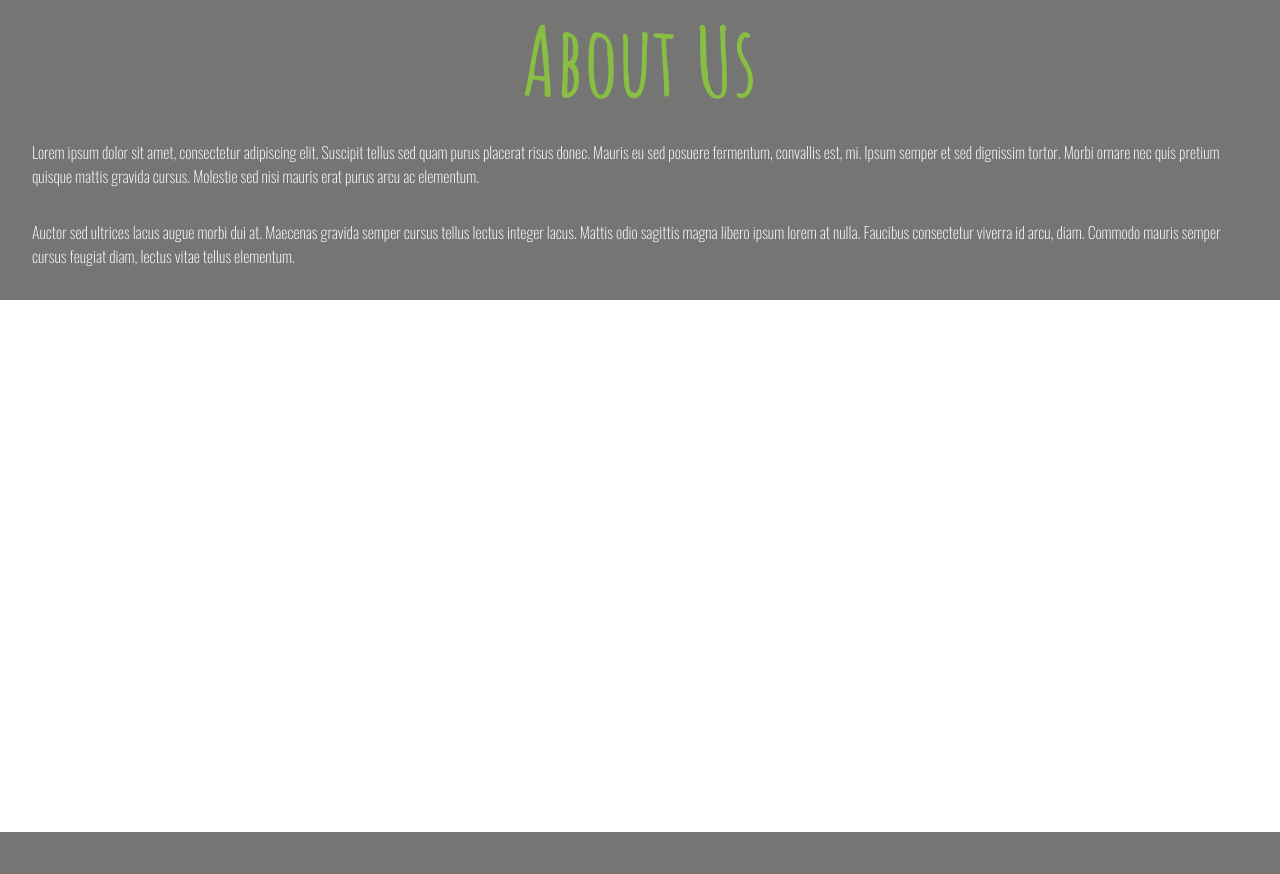
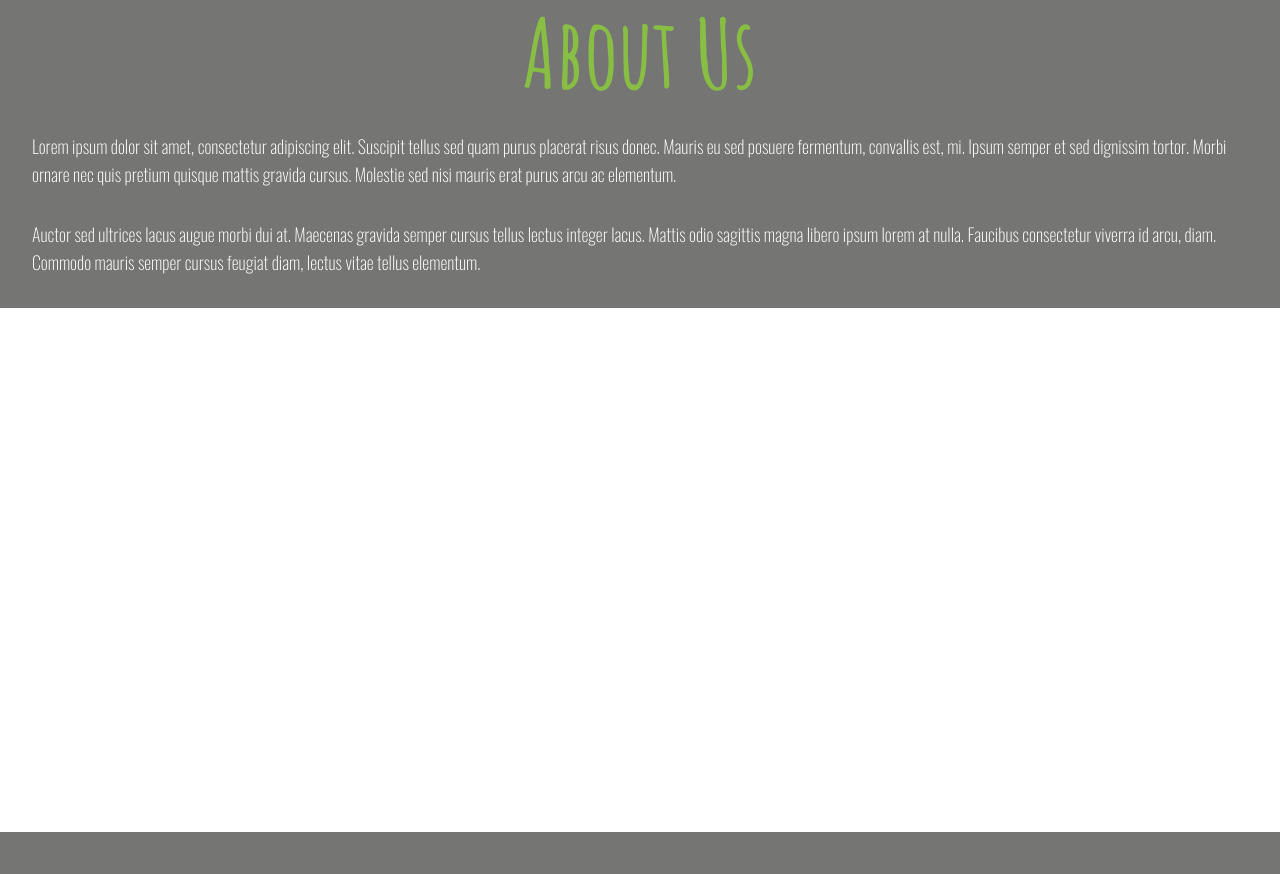
Before and after one commit to Ravanger/landing-page-vegan-cafe, a Next.js app: page / in a window 1280 px wide. Shown: the part 1060-1934 px from the top of the page. Built offline with nearby package versions, Linux system fonts and the light colour scheme.

Commit message:
About us larger paragraph text

```diff
--- a/src/components/AboutUsPage/AboutUsPage.tsx
+++ b/src/components/AboutUsPage/AboutUsPage.tsx
@@ -4,12 +4,13 @@ import Spacer from "../common/Spacer"
 const AboutUsPage = () => {
   return (
     <ContentBox id="about" title="About Us">
+      <div className="text-lg">
         <p>
-        Lorem ipsum dolor sit amet, consectetur adipiscing elit. Suscipit tellus
-        sed quam purus placerat risus donec. Mauris eu sed posuere fermentum,
-        convallis est, mi. Ipsum semper et sed dignissim tortor. Morbi ornare
-        nec quis pretium quisque mattis gravida cursus. Molestie sed nisi mauris
-        erat purus arcu ac elementum.
+          Lorem ipsum dolor sit amet, consectetur adipiscing elit. Suscipit
+          tellus sed quam purus placerat risus donec. Mauris eu sed posuere
+          fermentum, convallis est, mi. Ipsum semper et sed dignissim tortor.
+          Morbi ornare nec quis pretium quisque mattis gravida cursus. Molestie
+          sed nisi mauris erat purus arcu ac elementum.
         </p>
         <Spacer size="2rem" />
         <p>
@@ -19,6 +20,7 @@ const AboutUsPage = () => {
           Commodo mauris semper cursus feugiat diam, lectus vitae tellus
           elementum.
         </p>
+      </div>
     </ContentBox>
   )
 }
```
Lines whose indentation alone changed are shown as unchanged.
